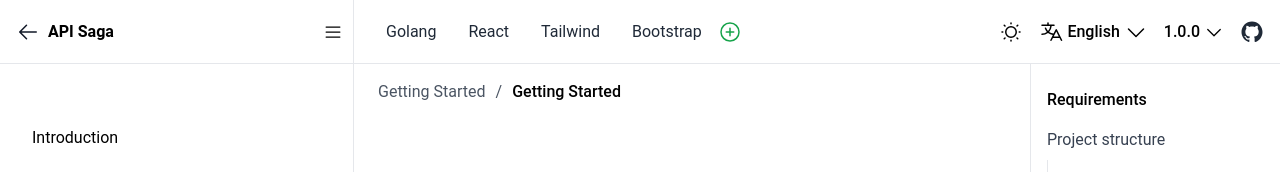
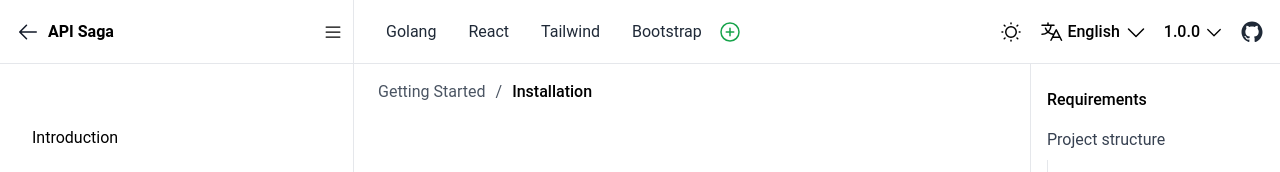
Before and after one commit to umardev500/svelete-ui, a SvelteKit app: page /post/golang/installation in a window 1280 px wide. Shown: the top 172 px of the page. Built offline with nearby package versions, Linux system fonts and the light colour scheme.

Commit message:
parse post data from breadcrumb

```diff
--- a/src/routes/post/[category]/[slug]/+page.server.ts
+++ b/src/routes/post/[category]/[slug]/+page.server.ts
@@ -1,12 +1,21 @@
 type ReadPost = {
-	Category: string;
+	category: string;
+	parent: string;
+	content: string;
+	title: string;
+	slug: string;
 };
 
 export function load({ params }) {
+	// @Todo
 	// do fetch post details
 
 	const data: ReadPost = {
-		Category: params.category
+		category: params.category,
+		parent: 'Getting Started',
+		title: 'Installation',
+		slug: 'installation',
+		content: 'Hello World'
 	};
 
 	return data;
--- a/src/routes/post/[category]/[slug]/+page.svelte
+++ b/src/routes/post/[category]/[slug]/+page.svelte
@@ -7,11 +7,11 @@
 	<!-- Breadcrumb -->
 	<ol class="flex items-start gap-2.5 text-gray-600 mt-4">
 		<li>
-			<a href="/post/slug">Getting Started</a>
+			<a href="/post/{data.category}">{data.parent}</a>
 		</li>
 		<li>/</li>
 		<li>
-			<a class="text-black font-medium" href="/post/slug">Getting Started</a>
+			<a class="text-black font-medium" href="/post/{data.category}/{data.slug}">{data.title}</a>
 		</li>
 	</ol>
 	<!-- End of Breadcrumb -->
```
